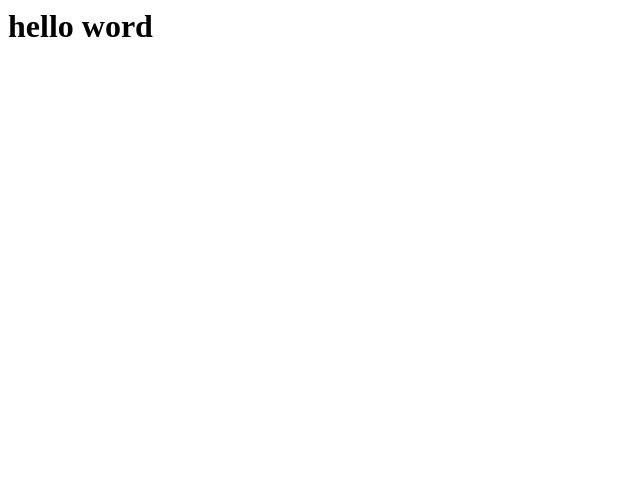
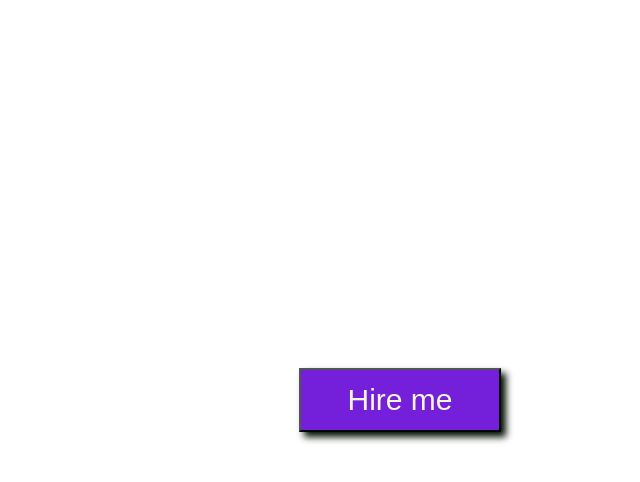
Before and after one commit to worship0098/payment-form, a plain HTML site: page index.html in a window 1280 px wide. Shown: the whole page, without its empty margins (0-640 px from the left). Drawn offline with Linux system fonts and the light colour scheme.

Commit message:
Add files via upload

```diff
--- /dev/null
+++ b/index.css
@@ -0,0 +1,68 @@
+*{
+    margin: 0;
+    padding: 0;
+    box-sizing: border-box;
+}
+/* hrr code may common   -= upper  ke liye likha hai */
+
+#wrapper{
+
+    height:100vh;
+    width:100vh;
+    /* pura viwe port lene ke liye h ,w 100vh liya hai */
+      display: flex;
+      justify-content: center;
+      align-items: center;
+ /* content ko center may lane ke liye  */
+
+}
+.btn{
+    z-index: 1;
+    /* text ko dekhne ke liye 1 z kenge  */
+    position: relative;
+    background-color: rgb(116, 32, 218);
+    padding: 0.8rem 2.9rem;
+    /* ye  padding  'hire me ayr uski divaro ke bich gap krne ke liye hai ' */
+    color: beige;
+/* text ka color change krne ke liye  */
+    font-size: 30px;
+    box-shadow: 5px 5px 7px 0px #000f00
+ /* 4ro disha may shado dene ke liye  */
+
+
+}
+
+
+.btn::before{content: "";
+    /* this is a shudo selecter = jo jis particular chij pr hm kam kr rhe hai  ager
+    befor hoga to uss centent ke pehle  jo hm yha likhenge vo judd jayga
+    aur ager after hoga tp jo content hai uske piche jud jayda  */
+    background-color: black;
+/* balck pati lane ke liye  */
+position: absolute;
+top: 0;
+bottom: 0;
+left: 0;
+right: 0;
+/* puti  pati black lane ke liye ; */
+transform: scaleX(0);
+/* starting may  black nhi chahoye  */
+transform-origin: left;
+/* left se change hota aye  */
+transition: 1s;
+/* sommth se lane ke liye  */
+z-index: -1;
+/* kali pati niche reh jay isske lie  z -1  */
+
+
+}
+.btn:hover:before{
+
+    transform: scaleX(1);
+    /* jese hi btn pe hower krkenge uksa scale 0 hai usey 1 kr denge  */
+}
+@media screen  and (max-width: 600px)
+   { .btn{ font-size: 18px;
+
+    }
+}
--- a/index.html
+++ b/index.html
@@ -1 +1,16 @@
-<h1>hello word</h1>
+<!DOCTYPE html>
+<html lang="en">
+<head>
+
+    <meta name="viewport" content="width=device-width, initial-scale=1.0">
+    <title>button</title>
+ <link rel="stylesheet" href="./index.css" class="">
+</head>
+<body>
+    <div id="wrapper">
+     <button class="btn">
+        Hire me
+    </button>
+    </div>
+</body>
+</html>
```
